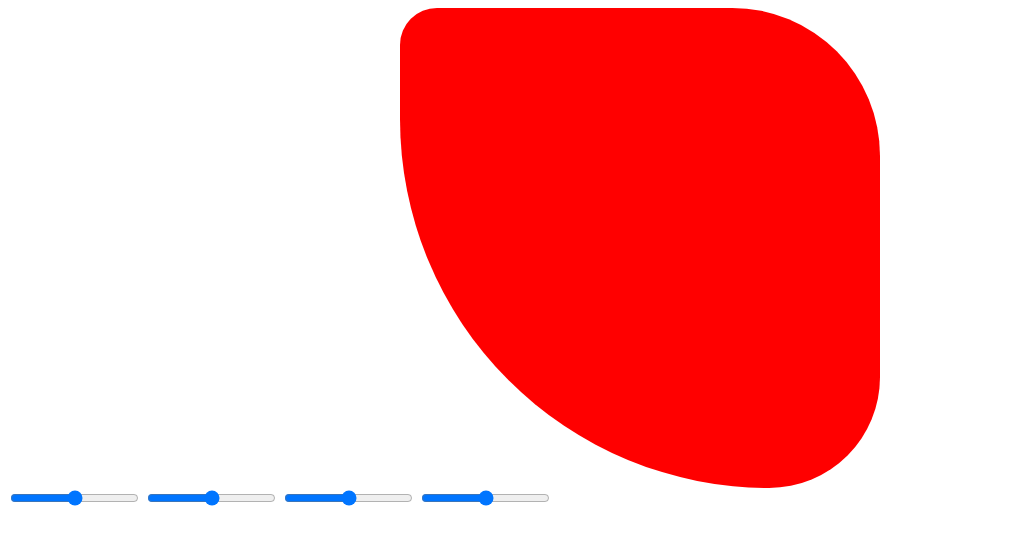
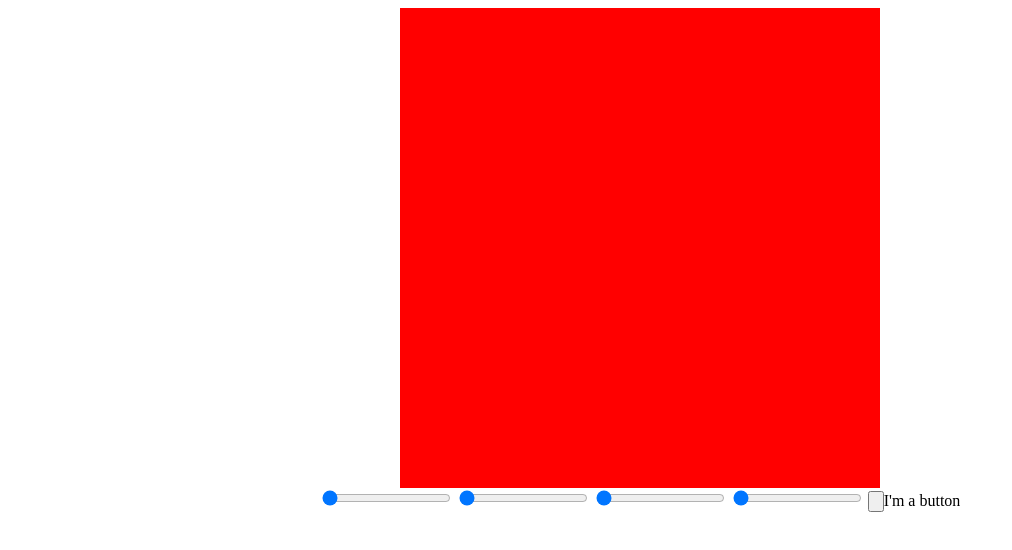
Before and after one commit to JacobAllenSchmidt/practice-projects, a plain HTML site: page BorderRadiusPreviewer/index.html in a window 1280 px wide. Shown: the whole page, without its empty margins (0-1012 px from the left). Drawn offline with Linux system fonts and the light colour scheme.

Commit message:
Basic functionality added, need to implement copy CSS feature

```diff
--- a/BorderRadiusPreviewer/index.html
+++ b/BorderRadiusPreviewer/index.html
@@ -10,14 +10,32 @@
 		<div id="border-radius-display"></div>
 		<div id="controls">
 			<input
-				type="range">
+				name="top-left"
+				type="range"
+				value="0"
+				min="0"
+				max="100">
 			<input
-				type="range">
+				name="top-right"
+				type="range"
+				value="0"
+				min="0"
+				max="100">
 			<input
-				type="range">
+				name="bottom-right"
+				type="range"
+				value="0"
+				min="0"
+				max="100">
 			<input
-				type="range">
+				name="bottom-left"
+				type="range"
+				value="0"
+				min="0"
+				max="100">
+			<input
+			<button type="button" name="copy-button">I'm a button</button>
 		</div>
-
+		<script src="script.js"></script>
 	</body>
 </html>
--- a/BorderRadiusPreviewer/script.js
+++ b/BorderRadiusPreviewer/script.js
@@ -0,0 +1,21 @@
+const box = document.getElementById("border-radius-display");
+const topLeftInput = document.getElementByName("top-left");
+const topRightInput = document.getElementByName("top-right");
+const bottomRightInput = document.getElementByName("bottom-right");
+const bottomLeftInput = document.getElementByName("bottom-left");
+
+
+
+
+	topLeftInput.addEventListener('input', function() {
+		box.style.borderTopLeftRadius = `${topLeftInput.value}%`;
+	});
+	topRightInput.addEventListener('input', function() {
+		box.style.borderTopRightRadius = `${topRightInput.value}%`;
+	});
+	bottomRightInput.addEventListener('input', function() {
+		box.style.borderBottomRightRadius = `${bottomRightInput.value}%`;
+	});
+	bottomLeftInput.addEventListener('input', function() {
+		box.style.borderBottomLeftRadius = `${bottomLeftInput.value}%`;
+	});
--- a/BorderRadiusPreviewer/style.css
+++ b/BorderRadiusPreviewer/style.css
@@ -4,10 +4,10 @@
 	height: 30em;
 	border-width: 2px;
 	border-color: red;
-	border-radius: 10% 40% 30% 100%;
+	border-radius: 0%;
 	background-color: red;
 }
 
 #controls {
-
+	text-align: center;
 }
```
